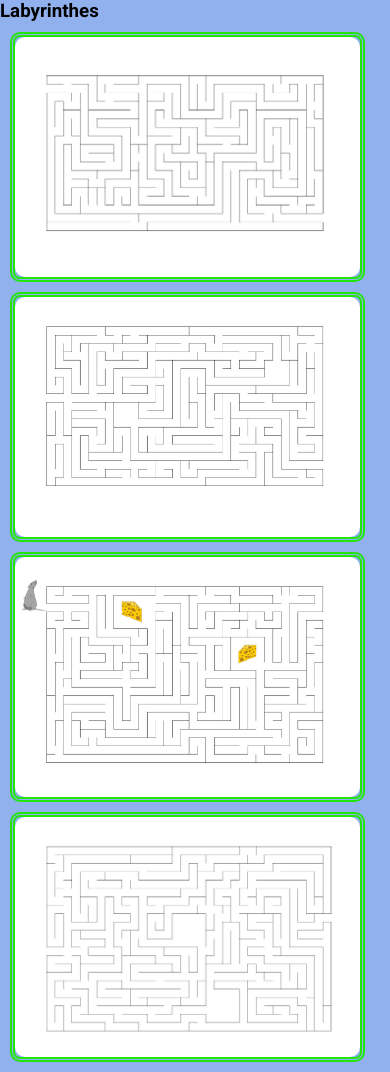
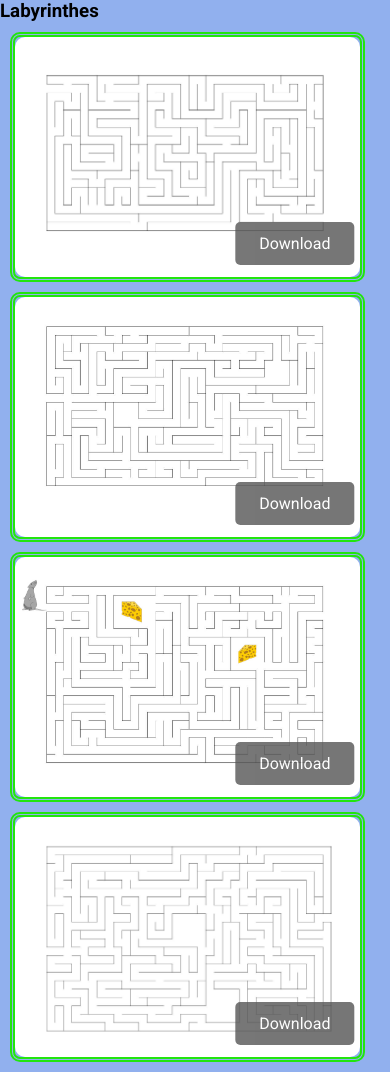
Before and after one commit to franckyy/site-dessins, a PHP site: page /labyrinthes.php in a window 390 px wide. Shown: the part 80-1152 px from the top of the page. Run offline with PHP 8.4, Linux system fonts and the light colour scheme; some web fonts are replaced.

Commit message:
ajout du boutton 'Download' sur les labyrinthes (responsive non-fait)

```diff
--- a/labyrinthes.php
+++ b/labyrinthes.php
@@ -19,6 +19,7 @@ require 'head.php';
     ?>
                 <div>
                    <img id="dessin" src="<?php echo($dir . $draw['dossier'] . $draw['nom'] . '.jpg')?>" alt="labyrinthe : <?= $draw['nom'] ?> ">
+                    <button class="btnDownloadLaby">Download</button>
                 </div>
     <?php
             }
--- a/style.css
+++ b/style.css
@@ -130,3 +130,20 @@ header {
     background-color: black;
     transition: 0.5s;
   }
+  .btnDownloadLaby {
+    position: absolute;
+    transform: translate(90%, 200%);
+    -ms-transform: translate(-50%, -50%);
+    background-color: #555;
+    color: white;
+    font-size: 16px;
+    padding: 12px 24px;
+    border: none;
+    cursor: pointer;
+    border-radius: 5px;
+    opacity: 0.8;
+  }
+  .btnDownloadLaby:hover {
+    background-color: black;
+    transition: 0.5s;
+  }
```
